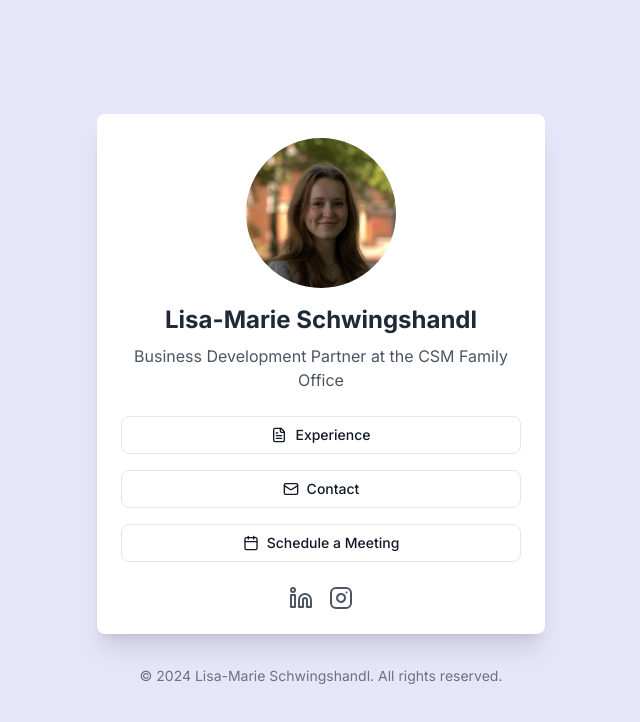
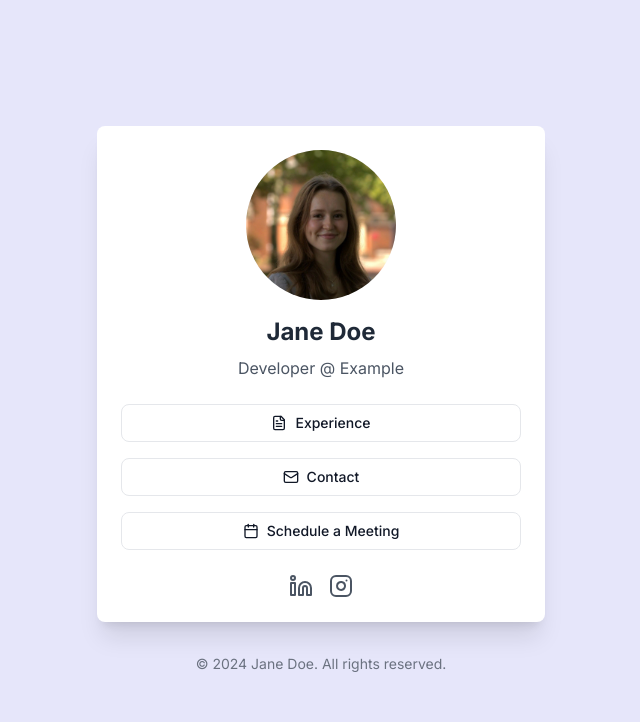
Before and after one commit to tribakzero/romelina.mx, a Next.js app: page / in a window 1280 px wide. Shown: the top 722 px of the page, without its empty margins (319-959 px from the left). Built offline with nearby package versions, Linux system fonts and the light colour scheme.

Commit message:
[skip ci] Update page.tsx

```diff
--- a/app/page.tsx
+++ b/app/page.tsx
@@ -15,7 +15,7 @@ export default function Home() {
                                     ? "/images/lm-profile.jpg"
                                     : "/open-linktree/images/lm-profile.jpg"
                             }
-                            alt="Lisa-Marie Schwingshandl"
+                            alt="Jane Doe"
                             fill
                             sizes="150px"
                             className="object-cover"
@@ -23,10 +23,10 @@ export default function Home() {
                         />
                     </div>
                     <h1 className="mb-2 text-2xl font-bold text-gray-800">
-                        Lisa-Marie Schwingshandl
+                        Jane Doe
                     </h1>
                     <p className="mb-6 text-gray-600">
-                        Business Development Partner at the CSM Family Office
+                        Developer @ Example
                     </p>
 
                     <div className="space-y-4">
@@ -35,7 +35,7 @@ export default function Home() {
                             Experience
                         </Button>
                         <Button
-                            href="mailto:lisamarie@schwingshandl.org"
+                            href="mailto:example@example.org"
                             fullWidth
                         >
                             <Mail className="mr-2 size-4" /> Contact
@@ -48,7 +48,7 @@ export default function Home() {
 
                     <div className="mt-6 flex justify-center space-x-4">
                         <Link
-                            href="https://www.linkedin.com/in/schmolmueller-schwingshandl/"
+                            href="https://www.linkedin.com/"
                             target="_blank"
                             rel="noopener noreferrer"
                             className="text-gray-600 hover:text-gray-800"
@@ -56,7 +56,7 @@ export default function Home() {
                             <Linkedin className="size-6" />
                         </Link>
                         <Link
-                            href="https://www.instagram.com/lisamarieschwingshandl/"
+                            href="https://www.instagram.com/"
                             target="_blank"
                             rel="noopener noreferrer"
                             className="text-gray-600 hover:text-gray-800"
@@ -67,7 +67,7 @@ export default function Home() {
                 </div>
             </main>
             <footer className="mt-8 text-center text-sm text-gray-500">
-                © {new Date().getFullYear()} Lisa-Marie Schwingshandl. All
+                © {new Date().getFullYear()} Jane Doe. All
                 rights reserved.
             </footer>
         </div>
```
